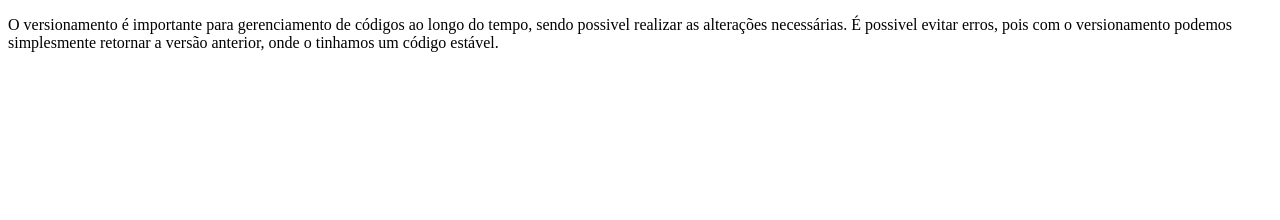
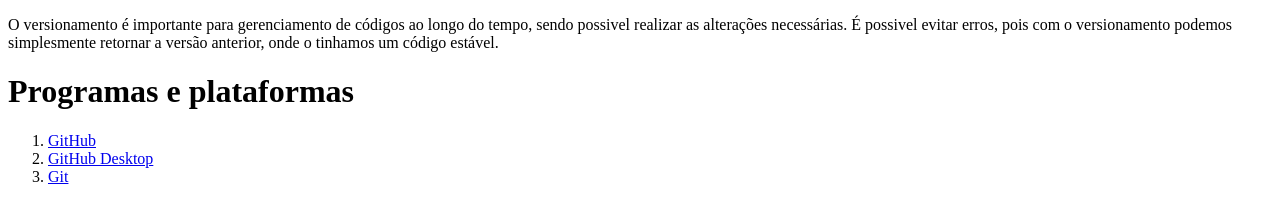
Before and after one commit to alicebiaurnau/Versionamento, a plain HTML site: page index.html in a window 1280 px wide. Drawn offline with Linux system fonts and the light colour scheme.

Commit message:
Programas e plataformas
Lista dos Gits

```diff
--- a/index.html
+++ b/index.html
@@ -7,5 +7,11 @@
 </head>
 <body>
     <p>O versionamento é importante para gerenciamento de códigos ao longo do tempo, sendo possivel realizar as alterações necessárias. É possivel evitar erros, pois com o versionamento podemos simplesmente retornar a versão anterior, onde o tinhamos um código estável.</p>
+    <h1>Programas e plataformas</h1>
+    <ol>
+        <li><a href="https://github.com/">GitHub</a></li>
+        <li><a href="https://desktop.github.com/download/">GitHub Desktop</a></li>
+        <li><a href="https://git-scm.com/downloads">Git</a></li>
+    </ol>
 </body>
 </html>
```
